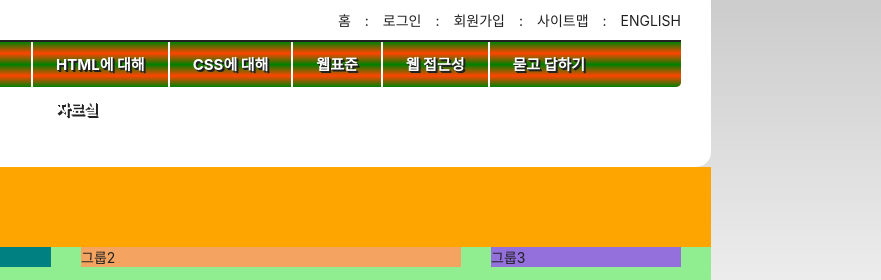
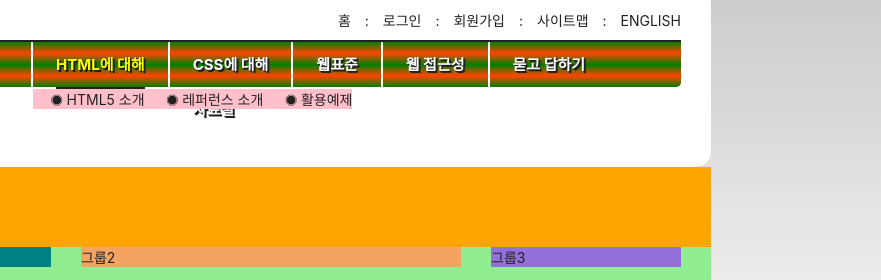
Before and after one commit to oweaj/HTML5, a plain HTML site: page index.html in a window 1280 px wide. Shown: the top 280 px of the page, 399-1280 px from the left. Drawn offline with Linux system fonts and the light colour scheme; a web font is replaced by a local one.

Commit message:
sub menu 배치 및 가상아이콘 지정

```diff
--- a/styles/fontello.css
+++ b/styles/fontello.css
@@ -1,18 +1,29 @@
+@font-face {
+  font-family: 'fontello';
+  src: url('../font/fontello.eot?55804991');
+  src: url('../font/fontello.eot?55804991#iefix') format('embedded-opentype'),
+       url('../font/fontello.woff2?55804991') format('woff2'),
+       url('../font/fontello.woff?55804991') format('woff'),
+       url('../font/fontello.ttf?55804991') format('truetype'),
+       url('../font/fontello.svg?55804991#fontello') format('svg');
+  font-weight: normal;
+  font-style: normal;
+}
 /* Chrome hack: SVG is rendered more smooth in Windozze. 100% magic, uncomment if you need it. */
 /* Note, that will break hinting! In other OS-es font will be not as sharp as it could be */
 /*
 @media screen and (-webkit-min-device-pixel-ratio:0) {
   @font-face {
     font-family: 'fontello';
-    src: url('../font/fontello.svg?38310097#fontello') format('svg');
+    src: url('../font/fontello.svg?55804991#fontello') format('svg');
   }
 }
 */
-
- [class^="icon-"]:before, [class*=" icon-"]:before {
-  font-family: 'fontello';
+[class^="icon-"]:before, [class*=" icon-"]:before {
+  font-family: "fontello";
+  font-style: normal;
   font-weight: normal;
-  speak: none;
+  speak: never;
 
   display: inline-block;
   text-decoration: inherit;
@@ -46,5 +57,6 @@
 .icon-ok:before { content: '\e800'; } /* '' */
 .icon-plus:before { content: '\e801'; } /* '' */
 .icon-search:before { content: '\e802'; } /* '' */
-.icon-right-open:before { content: '\e803'; } /* '' */
-.icon-dot-circled:before { content: '\f192'; } /* '' */
+.icon-right-dir:before { content: '\e803'; } /* '' */
+.icon-stop:before { content: '\e804'; } /* '' */
+.icon-colon:before { content: '\e811'; } /* '' */
--- a/styles/style.css
+++ b/styles/style.css
@@ -1,3 +1,4 @@
+@import url(./fontello.css);
 @import url(./normalize.css);
 @import url(./reset.css);
 
@@ -60,6 +61,7 @@ body {
   position: absolute;
   top: 45px;
   left: 60px;
+  z-index: 1;
 }
 
 /* 텍스트 링크 모음 */
@@ -93,11 +95,16 @@ body {
 }
 
 .menu {
+  position: relative;
   height: 47px;
   padding-left: 230px;
   border-top: 2px solid currentColor;
   border-radius: 0 0 5px 5px;
   background: tomato linear-gradient(green, orangered, green, orangered, green);
+}
+
+.menu > li:nth-child(-n + 3) {
+  position: relative;
 }
 
 .menu-item {
@@ -116,10 +123,65 @@ body {
   background: transparent;
 }
 
+.is-active .menu-button {
+  color: #ff0;
+}
+
+.is-active .menu-button::after {
+  content: "";
+  display: block;
+  border-top: 2px solid #212121;
+}
+
 .sub-menu {
+  display: none;
   position: absolute;
-  display: none;
+  top: 47px;
   background-color: pink;
+}
+
+.menu-html,
+.menu-css,
+.menu-standards {
+  left: 0;
+}
+
+.menu-accessibility,
+.menu-qna,
+.menu-archive {
+  right: 0;
+}
+
+.is-active .sub-menu {
+  display: block;
+  white-space: nowrap;
+}
+
+.sub-menu li {
+  display: inline-block;
+  padding-left: 1em;
+}
+
+.sub-menu a::before {
+  content: "\e804";
+  font-family: "fontello";
+  font-weight: normal;
+  display: inline-block;
+  text-decoration: inherit;
+  width: 1em;
+  margin-right: 0.2em;
+  text-align: center;
+  font-variant: normal;
+  text-transform: none;
+  line-height: 1em;
+  margin-left: 0.2em;
+  -webkit-font-smoothing: antialiased;
+  -moz-osx-font-smoothing: grayscale;
+}
+
+.sub-menu a:hover::before,
+.sub-menu a:focus::before {
+  content: "\e800";
 }
 
 /* 비주얼 */
```
Also changed, not shown: index.html (+1 -6 lines), font/fontello.ttf, font/fontello.woff, font/fontello.woff2, 2 other files.
